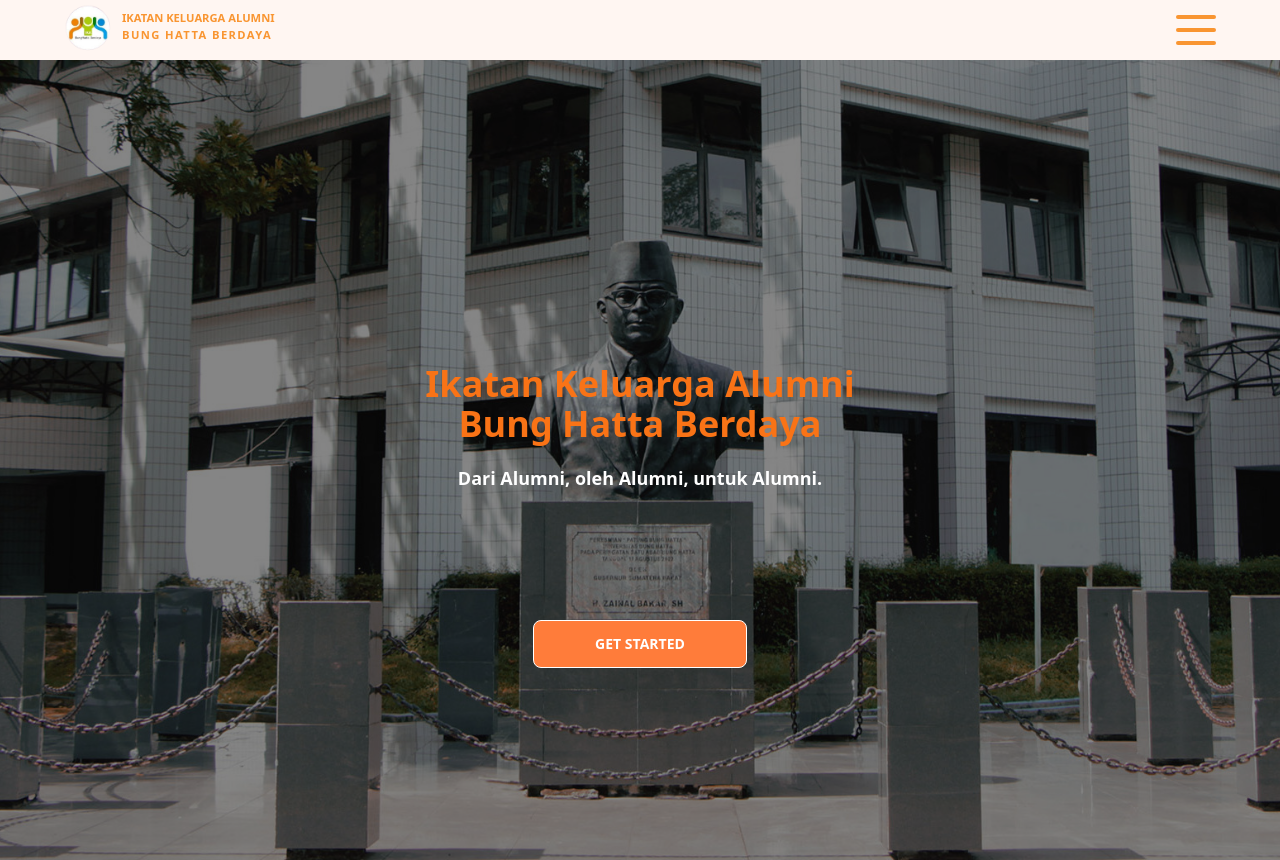
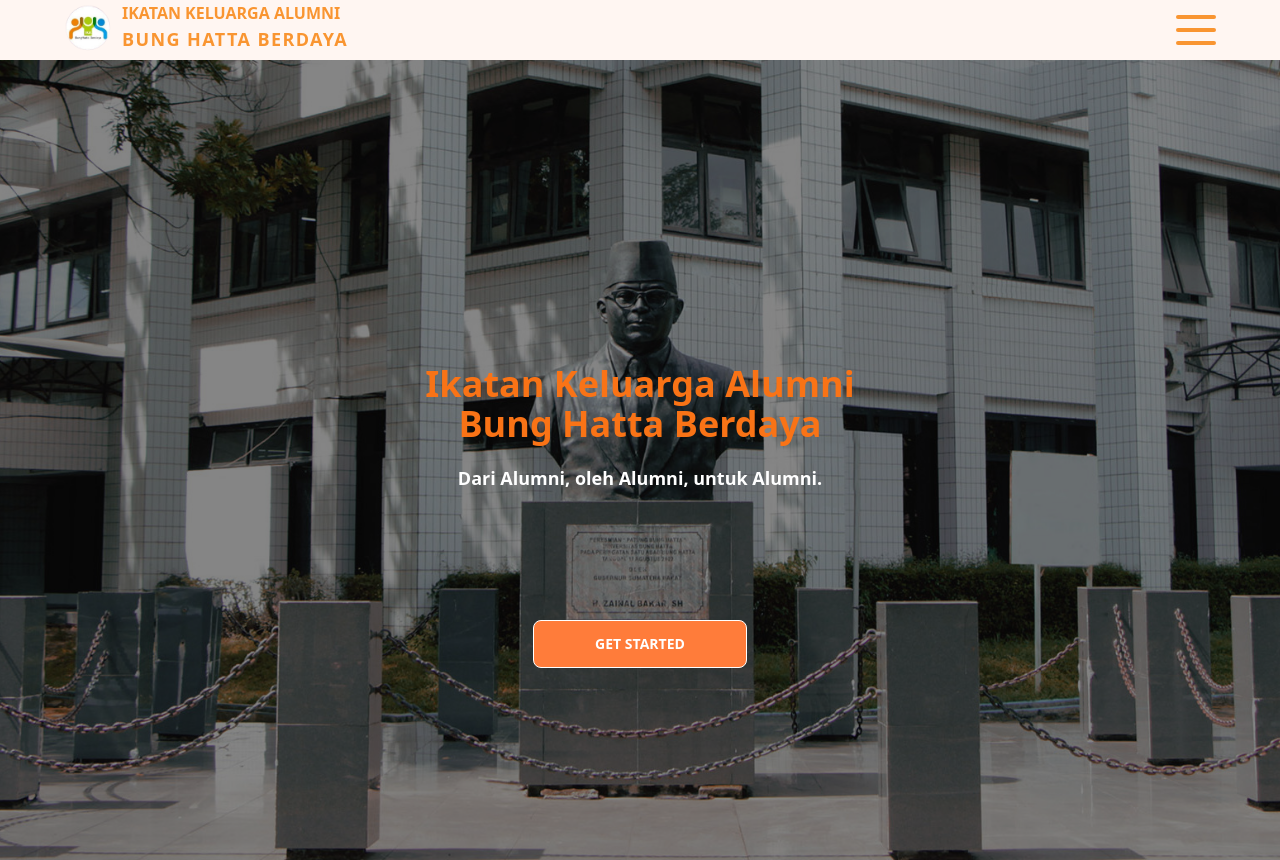
Before and after one commit to redhadefinto/bung-hatta-univ, a plain HTML site: page index.html in a window 1280 px wide. Shown: the top 860 px of the page. Drawn offline with Linux system fonts and the light colour scheme.

Commit message:
change box

```diff
--- a/index.html
+++ b/index.html
@@ -16,8 +16,8 @@
         <a href="./" class="items-center flex">
           <img src="./src/images/ika_berdaya.png" alt="" width="50" />
           <div class="flex flex-col">
-            <p class="ml-2 text-secondary font-bold text-text-small">IKATAN KELUARGA ALUMNI</p>
-            <p class="ml-2 text-secondary font-bold text-text-small" style="letter-spacing: 1.4px;">BUNG HATTA BERDAYA</p>
+            <p class="ml-2 text-secondary font-bold text-text-small md:text-lg lg:text-base">IKATAN KELUARGA ALUMNI</p>
+            <p class="ml-2 text-secondary font-bold text-text-small md:text-lg lg:text-lg " style="letter-spacing: 1.4px;">BUNG HATTA BERDAYA</p>
           </div>
         </a>
       </div>
@@ -94,13 +94,13 @@
       <p class="text-center font-bold text-2xl mb-4 mt-4">Mendapatkan bantuan dari para Alumni</p>
       <p class="font-semibold text-slate-900 text-center">Alumni berkesempatan mendapatkan bantuan baik materil maupun immateril</p>
     </div>
-    <div class="h-[325px] mt-8 bg-white text-black rounded-xl px-3" style="box-shadow: rgba(250, 79, 0, 0.801) 0px 3px 8px">
+    <!-- <div class="h-[325px] mt-8 bg-white text-black rounded-xl px-3" style="box-shadow: rgba(250, 79, 0, 0.801) 0px 3px 8px">
       <div class="flex justify-center">
         <img src="./src/images/card-images/engagement.png" alt="" width="130">
       </div>
       <p class="text-center font-bold text-2xl">Engagement dengan para Alumni</p>
       <p class="font-semibold text-slate-900 text-center mt-8">Para Alumni bisa menjaga hubungan jangka panjang dengan teman-teman Alumni yang lainnya dari mana pun.</p>
-    </div>
+    </div> -->
     <div class="h-[325px] mt-8 bg-white text-black rounded-xl px-3" style="box-shadow: rgba(250, 79, 0, 0.801) 0px 3px 8px">
       <div class="flex justify-center">
         <img src="./src/images/card-images/colaboration.jpg" alt="" width="130">
```
Also changed, not shown: src/tailwind.css.
